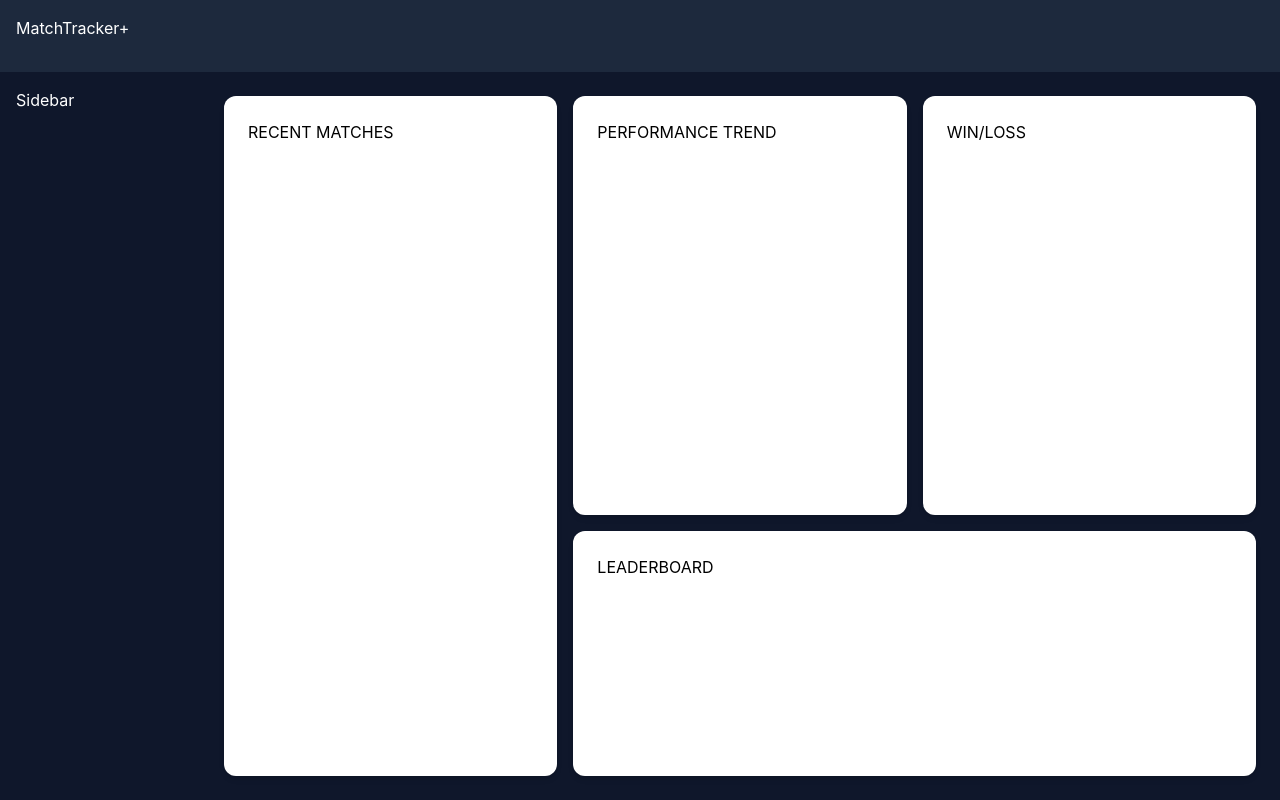
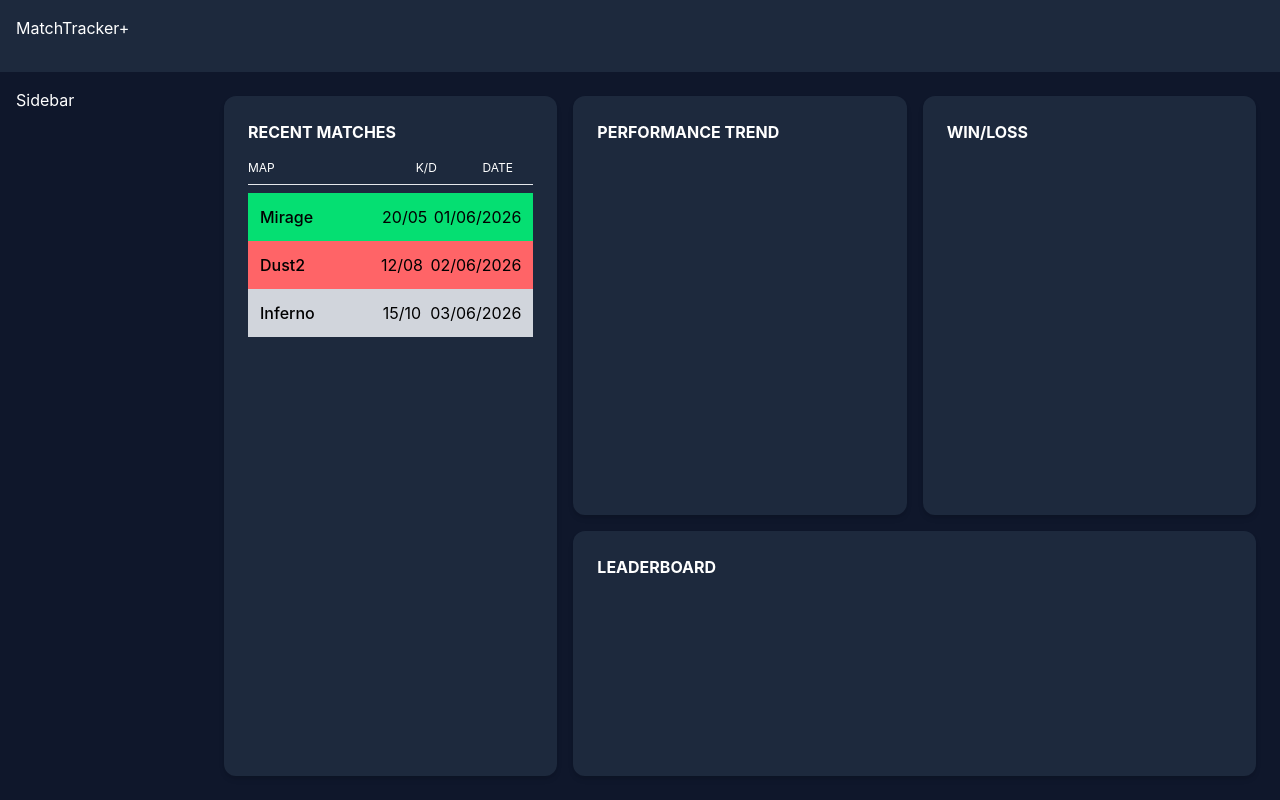
Before and after one commit to Juaopm/matchtracker-web, a React (Vite) app: page / in a window 1280 px wide. Built offline with nearby package versions, Linux system fonts and the light colour scheme.

Commit message:
feat: implementar componente MatchItem e estrutura do card Recent Matches

```diff
--- a/src/components/DashboardCard.tsx
+++ b/src/components/DashboardCard.tsx
@@ -1,7 +1,16 @@
-function DashboardCard(props: { title: string }) {
+import type { ReactNode } from "react";
+
+function DashboardCard({
+  title,
+  children,
+}: {
+  title: string;
+  children?: ReactNode;
+}) {
   return (
-    <div className="bg-white h-full rounded-xl shadow-md p-6">
-      {props.title}
+    <div className="bg-slate-800 h-full rounded-xl shadow-md p-6">
+      <h2 className="font-bold text-white">{title}</h2>
+      {children}
     </div>
   );
 }
--- /dev/null
+++ b/src/components/MatchItem.tsx
@@ -0,0 +1,29 @@
+function MatchItem({
+  map,
+  kd,
+  date,
+  result,
+}: {
+  map: string;
+  kd: string;
+  date: string;
+  result: "win" | "loss" | "draw";
+}) {
+  const resultClasses = {
+    win: "bg-green-400",
+    loss: "bg-red-400",
+    draw: "bg-gray-300",
+  };
+
+  const resultClass = resultClasses[result];
+
+  return (
+    <div className={`grid grid-cols-[2fr_1fr_1fr] ${resultClass} p-3`}>
+      <span className="font-medium">{map}</span>
+      <span className="text-center">{kd}</span>
+      <span className="text-center">{date}</span>
+    </div>
+  );
+}
+
+export default MatchItem;
--- a/src/pages/Dashboard.tsx
+++ b/src/pages/Dashboard.tsx
@@ -1,6 +1,7 @@
 import Header from "../components/Header";
 import Sidebar from "../components/Sidebar";
 import DashboardCard from "../components/DashboardCard";
+import MatchItem from "../components/MatchItem";
 
 function Dashboard() {
   return (
@@ -16,7 +17,31 @@ function Dashboard() {
         <main className="flex-1 grid grid-cols-3 gap-4 p-6">
           {/* Recent Matches */}
           <div className="row-span-3">
-            <DashboardCard title="RECENT MATCHES" />
+            <DashboardCard title="RECENT MATCHES">
+              <div className="grid grid-cols-[2fr_1fr_1fr] text-xs text-white border-b border-gray-200 pb-2 mb-2 mt-4">
+                <span>MAP</span>
+                <span className="text-center">K/D</span>
+                <span className="text-center">DATE</span>
+              </div>
+              <MatchItem
+                map="Mirage"
+                kd="20/05"
+                date="01/06/2026"
+                result="win"
+              />
+              <MatchItem
+                map="Dust2"
+                kd="12/08"
+                date="02/06/2026"
+                result="loss"
+              />
+              <MatchItem
+                map="Inferno"
+                kd="15/10"
+                date="03/06/2026"
+                result="draw"
+              />
+            </DashboardCard>
           </div>
 
           {/* Performance */}
```
